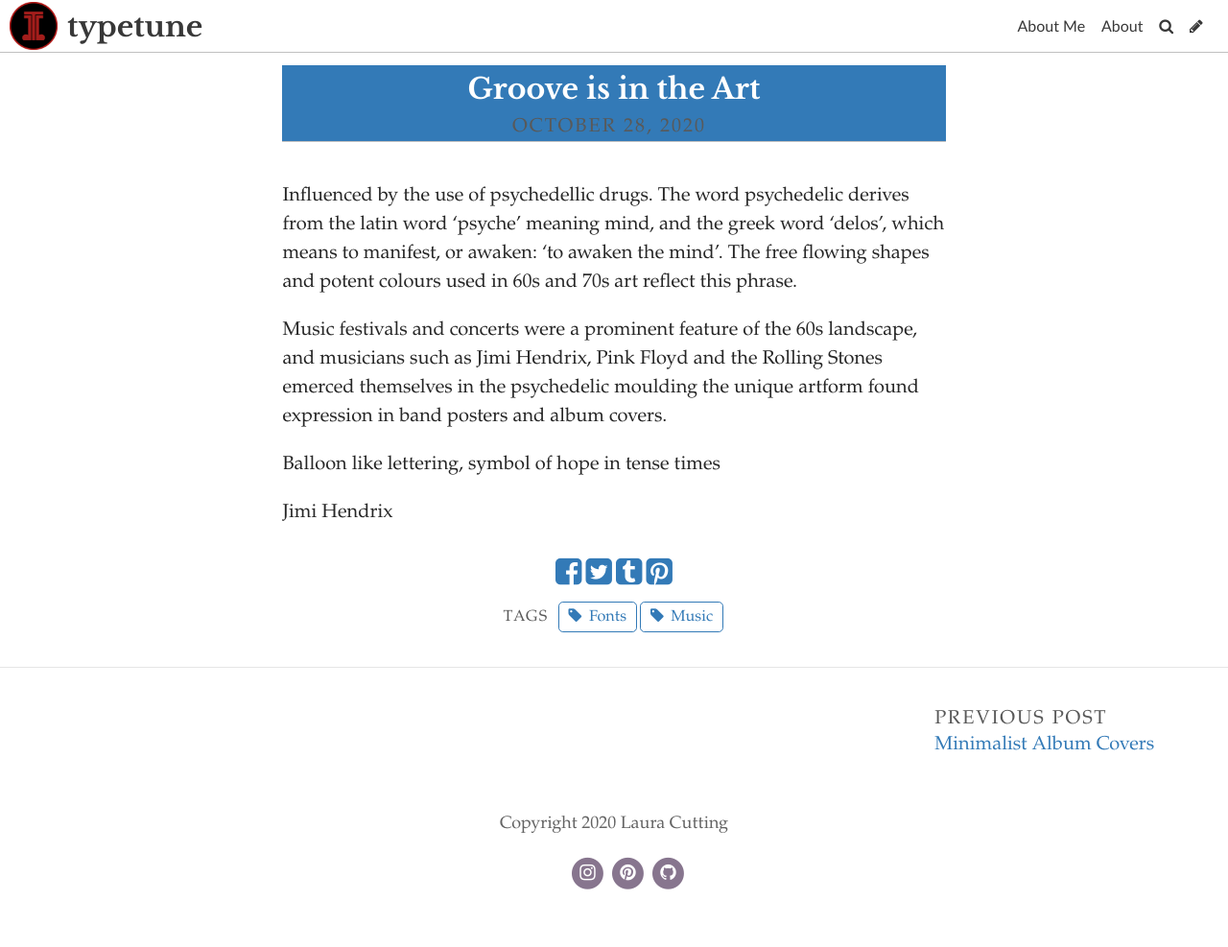
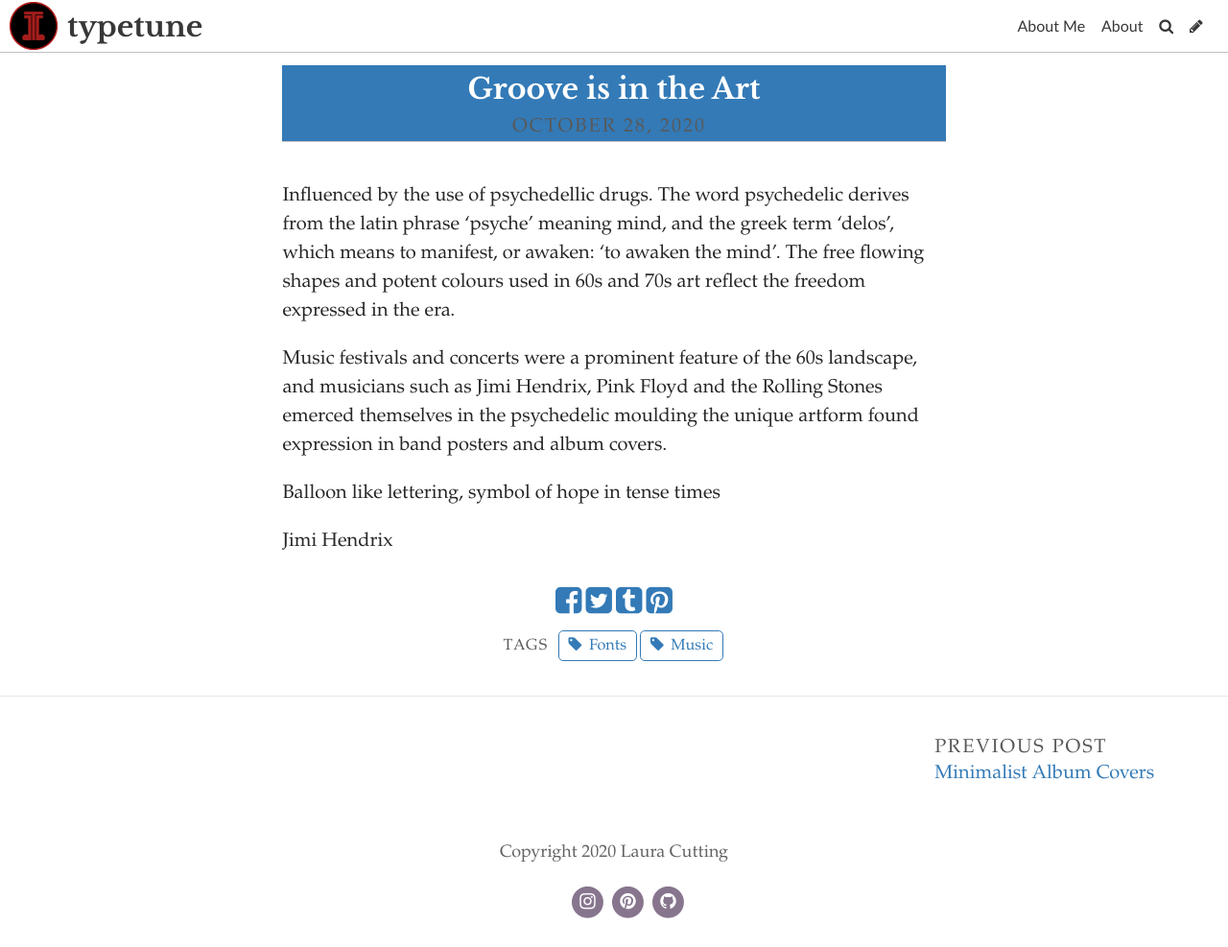
Before and after one commit to lauracutting/typetune, a Jekyll site: the page built from _posts/2020-10-28-groovy-baby.md, in a window 1280 px wide and 987 px high. Shown: the whole window at 96% size. Built offline with Jekyll 4.4.1, drawn with Linux system fonts in a browser that asks for light colours; some web fonts are replaced.

Commit message:
Update Post “2020-10-28-groovy-baby”

```diff
--- a/_posts/2020-10-28-groovy-baby.md
+++ b/_posts/2020-10-28-groovy-baby.md
@@ -7,7 +7,7 @@
   - Music
   - Fonts
 ---
-Influenced by the use of psychedellic drugs. The word psychedelic derives from the latin word 'psyche' meaning mind, and the greek word 'delos', which means to manifest, or awaken: 'to awaken the mind'. The free flowing shapes and potent colours used in 60s and 70s art reflect this phrase.
+Influenced by the use of psychedellic drugs. The word psychedelic derives from the latin phrase 'psyche' meaning mind, and the greek term 'delos', which means to manifest, or awaken: 'to awaken the mind'. The free flowing shapes and potent colours used in 60s and 70s art reflect the freedom expressed in the era.
 
 Music festivals and concerts were a prominent feature of the 60s landscape, and musicians such as Jimi Hendrix, Pink Floyd and the Rolling Stones emerced themselves in the psychedelic moulding the unique artform found expression in band posters and album covers.
 
```
